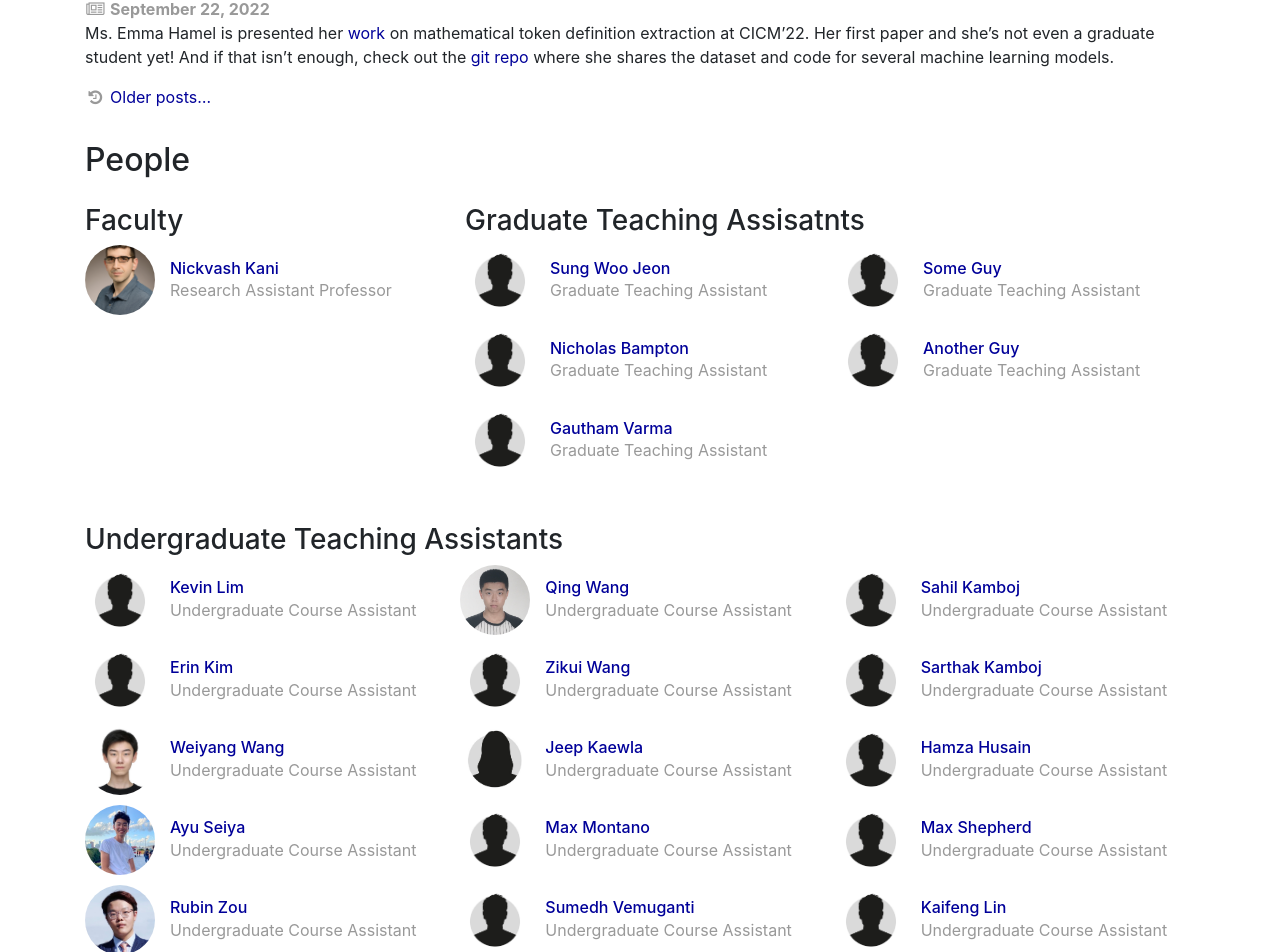
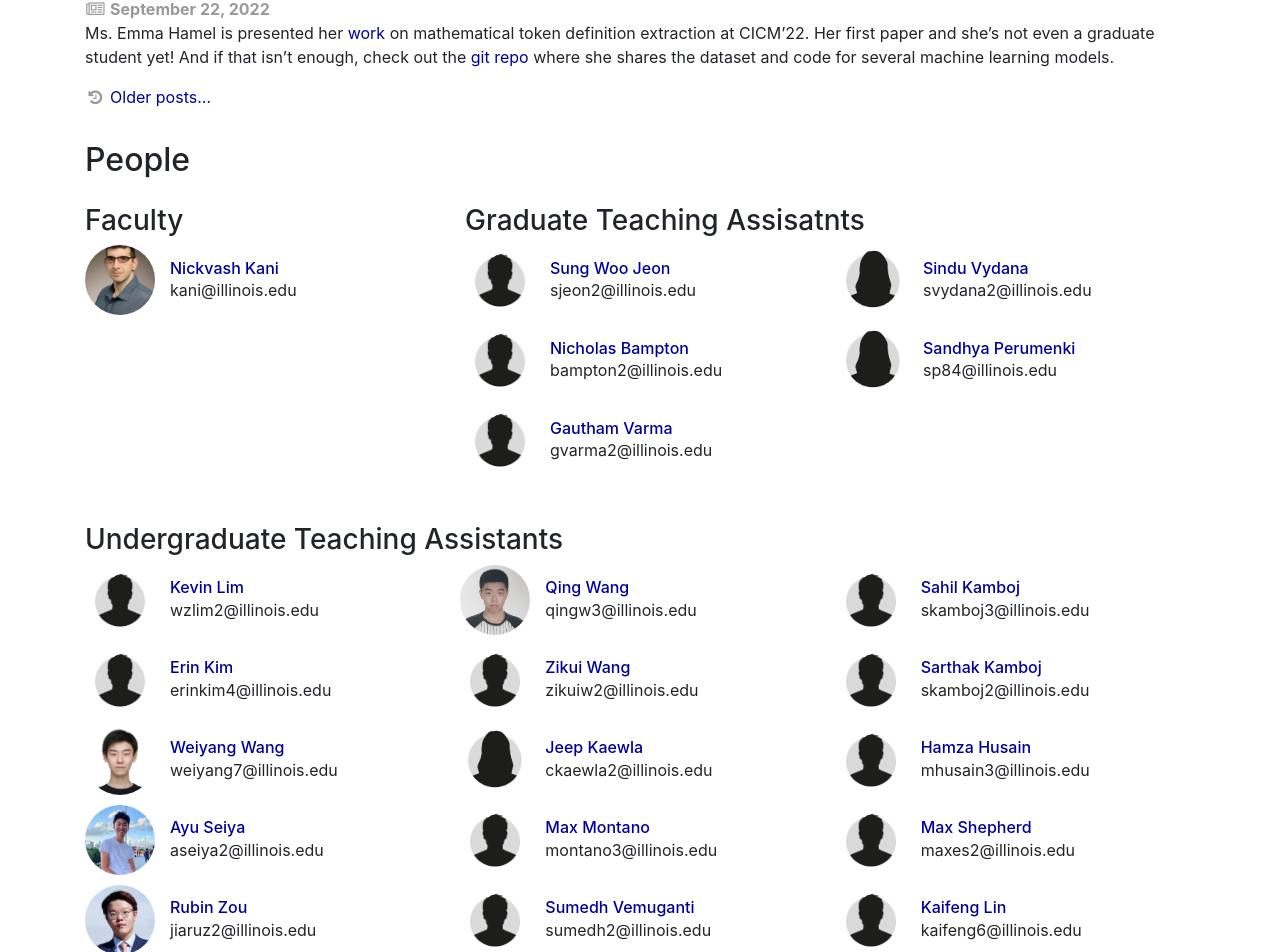
Before and after one commit to abhishekumrawal/UIUC-ECE374B-SP23.github.io, a Jekyll site: the page built from index.html, in a window 1280 px wide and 1400 px high, scrolled down 225 px. Shown: the part 367-1319 px from the top of the window. Built offline with Jekyll 4.4.1, drawn with Linux system fonts in a browser that asks for light colours; grey boxes are pictures that could not be loaded.

Commit message:
Updating TA names and making email addresses appear under TA names in front page

```diff
--- a/_data/people.yml
+++ b/_data/people.yml
@@ -64,21 +64,21 @@ gautham:
     bio: Graduate Teaching Assistant
 
 someguy1:
-    display_name: "Some Guy"
-    netid: someguy
+    display_name: "Sindu Vydana"
+    netid: svydana2
     webpage: "https://google.com/"
     github:
     role: grad
-    image: /img/people/anon-male.jpg
+    image: /img/people/anon-female.jpg
     bio: Graduate Teaching Assistant
 
 someguy2:
-    display_name: "Another Guy"
-    netid: anotherguy
+    display_name: "Sandhya Perumenki"
+    netid: sp84
     webpage: "https://google.com/"
     github:
     role: grad
-    image: /img/people/anon-male.jpg
+    image: /img/people/anon-female.jpg
     bio: Graduate Teaching Assistant
 
 
--- a/_includes/person.html
+++ b/_includes/person.html
@@ -34,7 +34,7 @@ there by default by Bootstrap columns.
     <div class="col pl-0">
         <h6 class="person-name"> {{ name }} </h6>
         {% if person.bio %}
-        <div class="bio">{{person.bio}}</div>
+        <div class="email">{{person.netid}}@illinois.edu</div>
         {% endif %}
     </div>
 </div>
```
